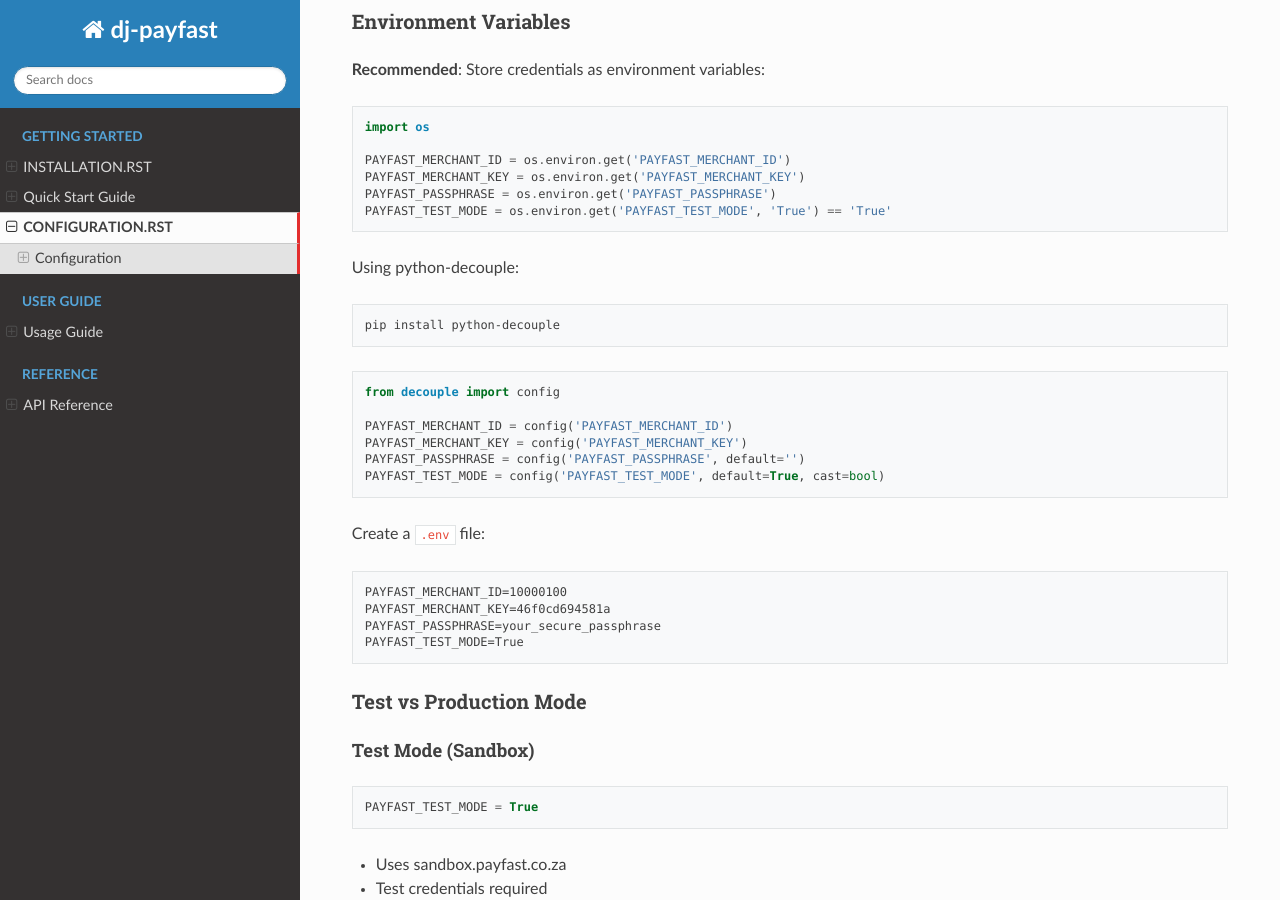
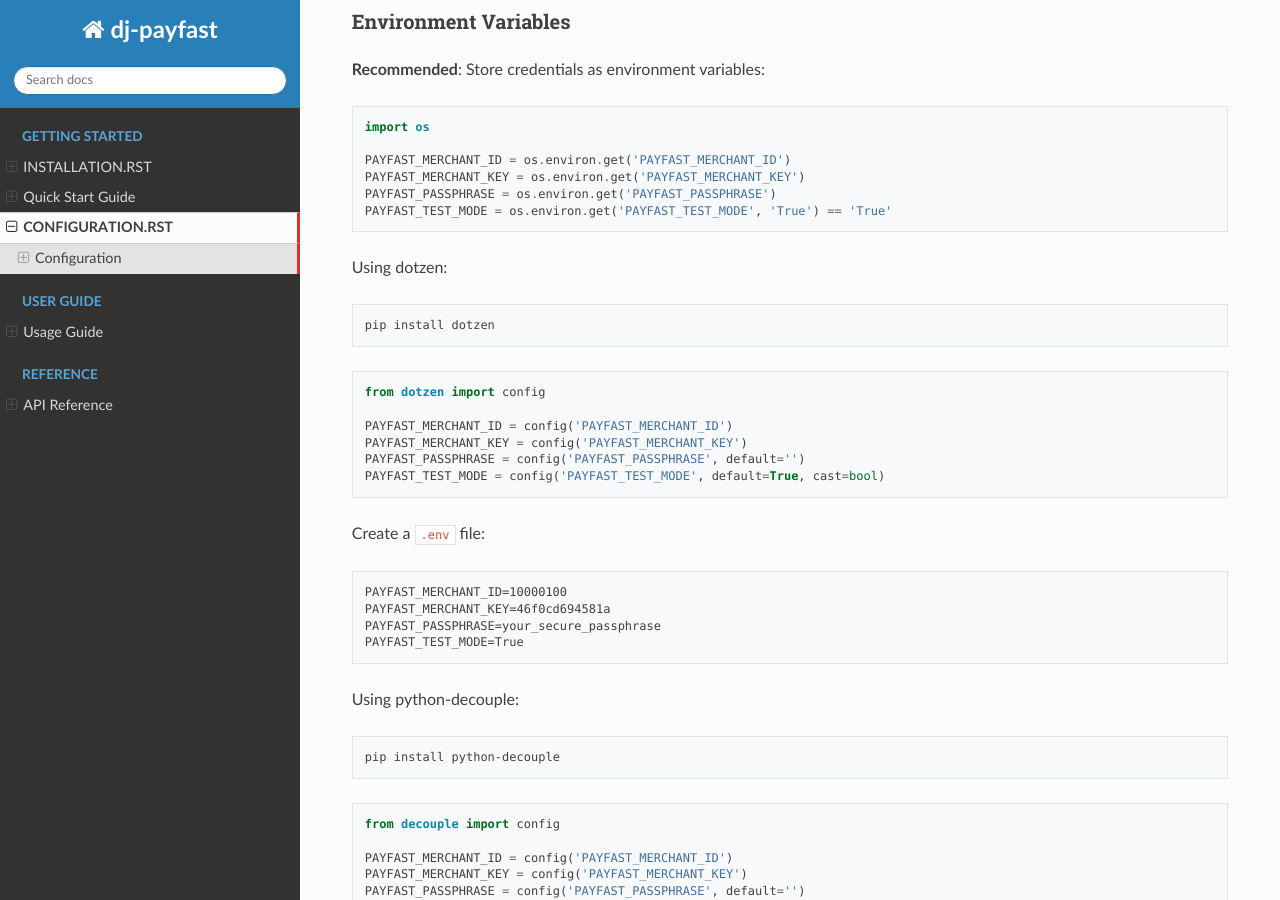
Before and after one commit to Carrington-dev/dj-payfast, a Sphinx documentation site: the page built from docs/configuration.rst, in a window 1280 px wide and 900 px high, scrolled down 697 px. Built offline with Sphinx 7.4.7 and the Read the Docs theme 3.1.0, drawn with Linux system fonts in a browser that asks for light colours; pages that are not in the unit, such as notebooks, are missing from menus.

Commit message:
Update configuration.rst

```diff
--- a/docs/configuration.rst
+++ b/docs/configuration.rst
@@ -45,6 +45,30 @@ Environment Variables
    PAYFAST_MERCHANT_KEY = os.environ.get('PAYFAST_MERCHANT_KEY')
    PAYFAST_PASSPHRASE = os.environ.get('PAYFAST_PASSPHRASE')
    PAYFAST_TEST_MODE = os.environ.get('PAYFAST_TEST_MODE', 'True') == 'True'
+
+Using dotzen:
+
+.. code-block:: bash
+
+   pip install dotzen
+
+.. code-block:: python
+
+   from dotzen import config
+
+   PAYFAST_MERCHANT_ID = config('PAYFAST_MERCHANT_ID')
+   PAYFAST_MERCHANT_KEY = config('PAYFAST_MERCHANT_KEY')
+   PAYFAST_PASSPHRASE = config('PAYFAST_PASSPHRASE', default='')
+   PAYFAST_TEST_MODE = config('PAYFAST_TEST_MODE', default=True, cast=bool)
+
+Create a ``.env`` file:
+
+.. code-block:: text
+
+   PAYFAST_MERCHANT_ID=10000100
+   PAYFAST_MERCHANT_KEY=46f0cd694581a
+   PAYFAST_PASSPHRASE=your_secure_passphrase
+   PAYFAST_TEST_MODE=True
 
 Using python-decouple:
 
```
